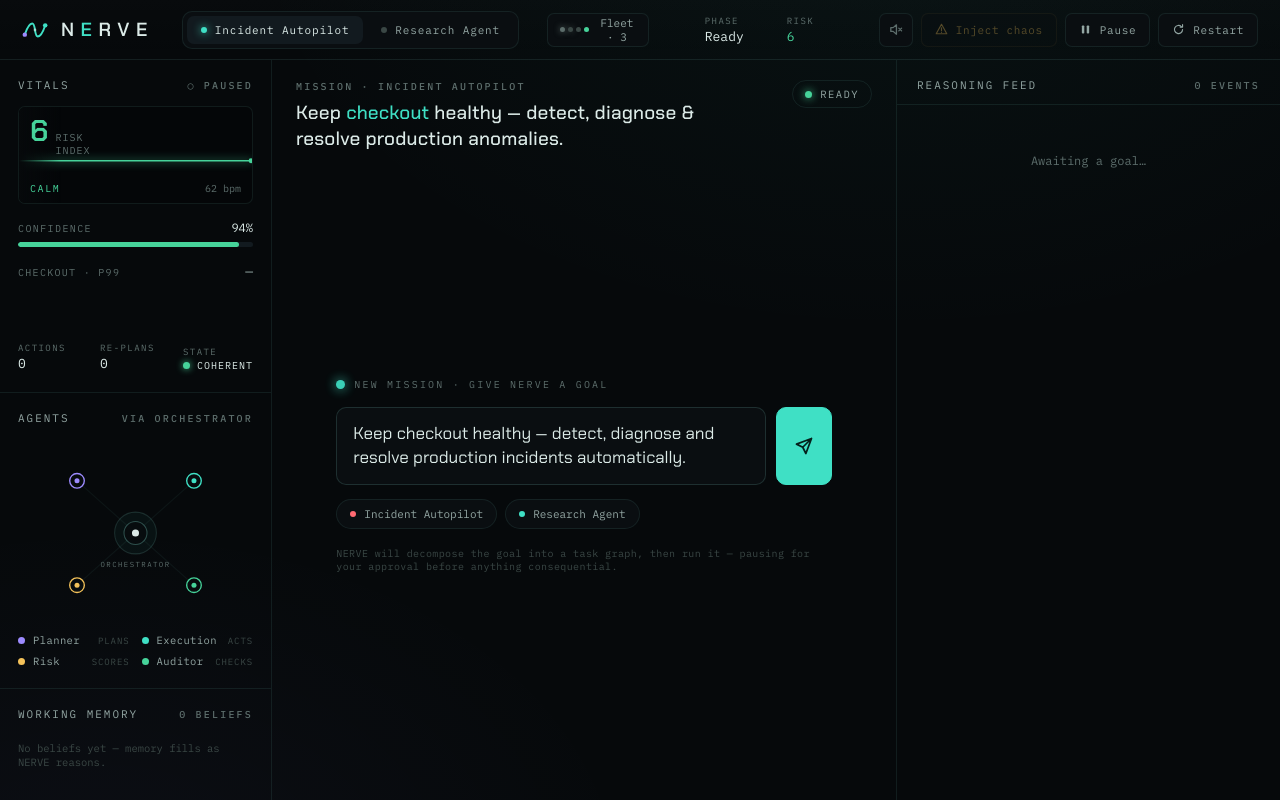
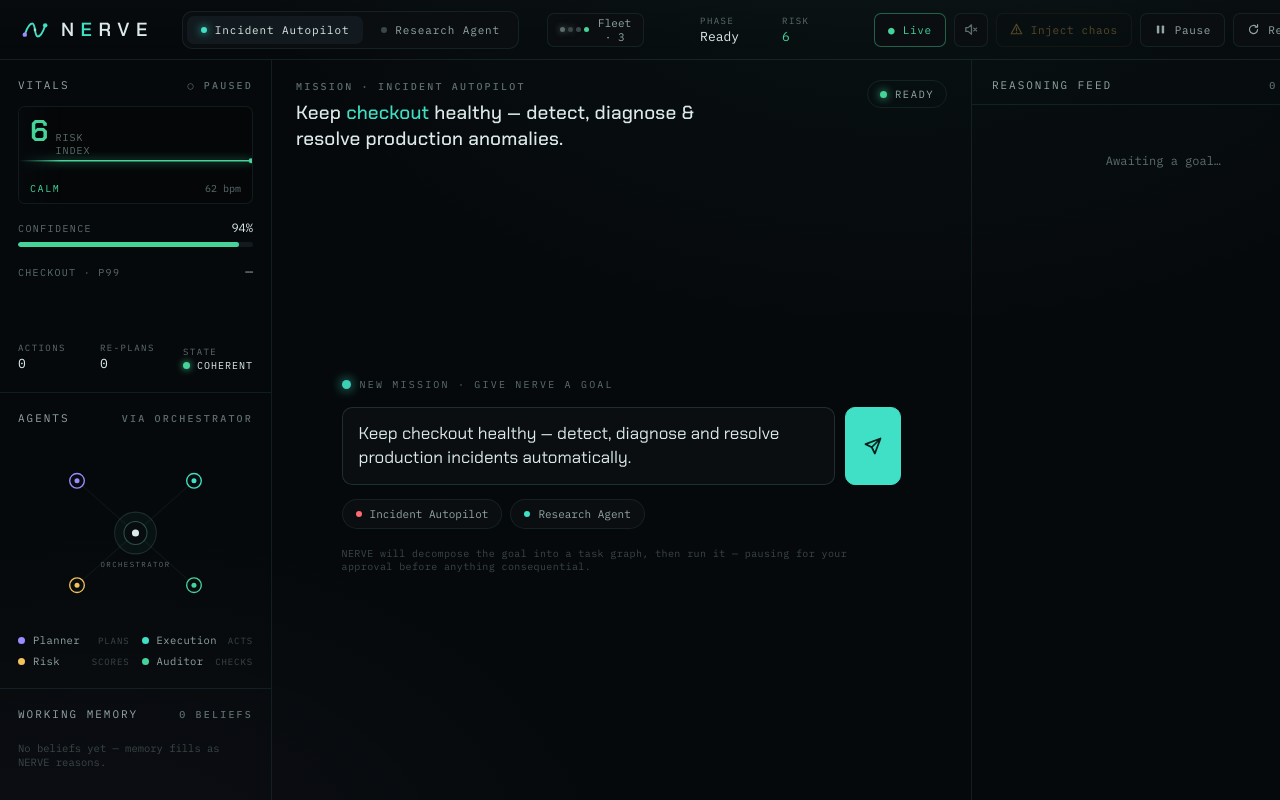
Before and after one commit to cybort360/nerve, a FastAPI app: page /showcase in a window 1280 px wide. Run offline with FastAPI, Linux system fonts and the light colour scheme; parts of the project's set-up code (start-up, migrations or seed data) failed here and were passed over; some libraries are stand-ins or nearby versions.

Commit message:
feat(dashboard): cross-link live <-> demo
Live page (/) gets a '▶ Demo' button opening the scripted showcase (/showcase)
in a new tab; the showcase gets a reciprocal '● Live' link back to /. Lets you
flip between the real dashboard and the always-on demo while presenting.

```diff
--- a/dashboard/showcase_src/app.jsx
+++ b/dashboard/showcase_src/app.jsx
@@ -300,6 +300,7 @@
         </div>
 
         <div className="ctrls">
+          <a className="btn live-link" href="/" title="Open the live dashboard (real backend)">● Live</a>
           <button className="icon-btn" data-on={t.sound} title={t.sound ? 'Mute' : 'Sound on'} onClick={() => setTweak('sound', !t.sound)}>
             <CtrlIcon name={t.sound ? 'sound' : 'muted'} />
           </button>
--- a/dashboard/showcase_src/live-app.jsx
+++ b/dashboard/showcase_src/live-app.jsx
@@ -309,6 +309,10 @@
         </div>
 
         <div className="ctrls">
+          <a className="btn demo-link" href="/showcase" target="_blank" rel="noopener"
+            title="Open the scripted demo — always plays, no backend needed (great for presenting)">
+            ▶ Demo
+          </a>
           <button className="icon-btn" data-on={t.sound} title={t.sound ? 'Mute' : 'Sound on'} onClick={() => setTweak('sound', !t.sound)}>
             <CtrlIcon name={t.sound ? 'sound' : 'muted'} />
           </button>
--- a/dashboard/templates/index.html
+++ b/dashboard/templates/index.html
@@ -514,6 +514,13 @@
 /* ---- live adapter additions (SP1) ---- */
 .live-tag{font-family:'IBM Plex Mono',monospace;font-size:8px;letter-spacing:1.5px;color:#46d39a;border:1px solid rgba(70,211,154,.4);border-radius:4px;padding:1px 4px 0;margin-left:9px;align-self:center;}
 .launch-wait{position:absolute;inset:0;display:flex;align-items:center;justify-content:center;color:#5d6e6c;font-size:13px;letter-spacing:.5px;}
+
+/* ---- cross-links between live (/) and scripted demo (/showcase) ---- */
+.demo-link, .live-link { text-decoration: none; display: inline-flex; align-items: center; gap: 6px; }
+.demo-link { color: #9d8bff; border-color: rgba(157,139,255,.42); }
+.demo-link:hover { border-color: rgba(157,139,255,.75); background: rgba(157,139,255,.08); }
+.live-link { color: #46d39a; border-color: rgba(70,211,154,.42); }
+.live-link:hover { border-color: rgba(70,211,154,.75); background: rgba(70,211,154,.08); }
 
 </style>
 </head>
@@ -2499,6 +2506,7 @@
         </div>
 
         <div className="ctrls">
+          <a className="btn live-link" href="/" title="Open the live dashboard (real backend)">● Live</a>
           <button className="icon-btn" data-on={t.sound} title={t.sound ? 'Mute' : 'Sound on'} onClick={() => setTweak('sound', !t.sound)}>
             <CtrlIcon name={t.sound ? 'sound' : 'muted'} />
           </button>
```
Also changed, not shown: dashboard/showcase_src/styles.css (+7 -0 lines), dashboard/templates/live.html (+11 -0 lines).
